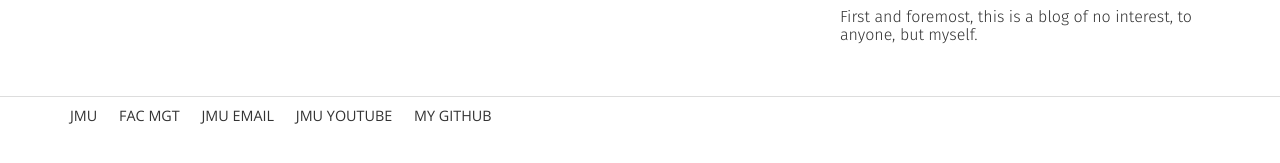
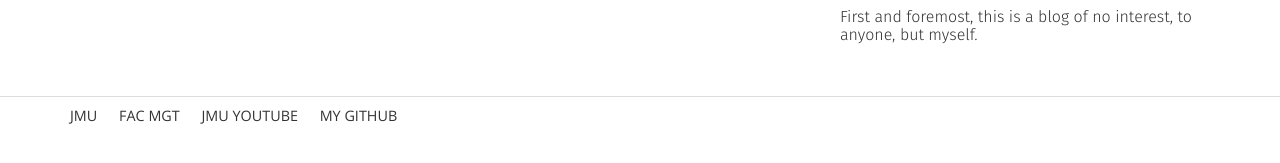
Before and after one commit to archerja/archerja.github.io, a Jekyll site: the page built from index.html, in a window 1280 px wide. Shown: the part 204-367 px from the top of the page. Built offline with Jekyll 4.4.1, drawn with Linux system fonts in a browser that asks for light colours.

Commit message:
Update footer.html

```diff
--- a/_includes/footer.html
+++ b/_includes/footer.html
@@ -4,7 +4,6 @@
             <nav class="bottomnav">
                     <a href="https://www.jmu.edu" class="contact">JMU</a>
                     <a href="https://www.jmu.edu/facmgt" class="contact">Fac Mgt</a>
-                    <a href="mailto:archerja@jmu.edu" class="contact">JMU Email</a>
                     <a href="https://www.youtube.com/user/DukeDogTV" class="contact">JMU YouTube</a>
                     <a href="http://github.com/archerja" class="contact">My GitHub</a>
             </nav>
```
